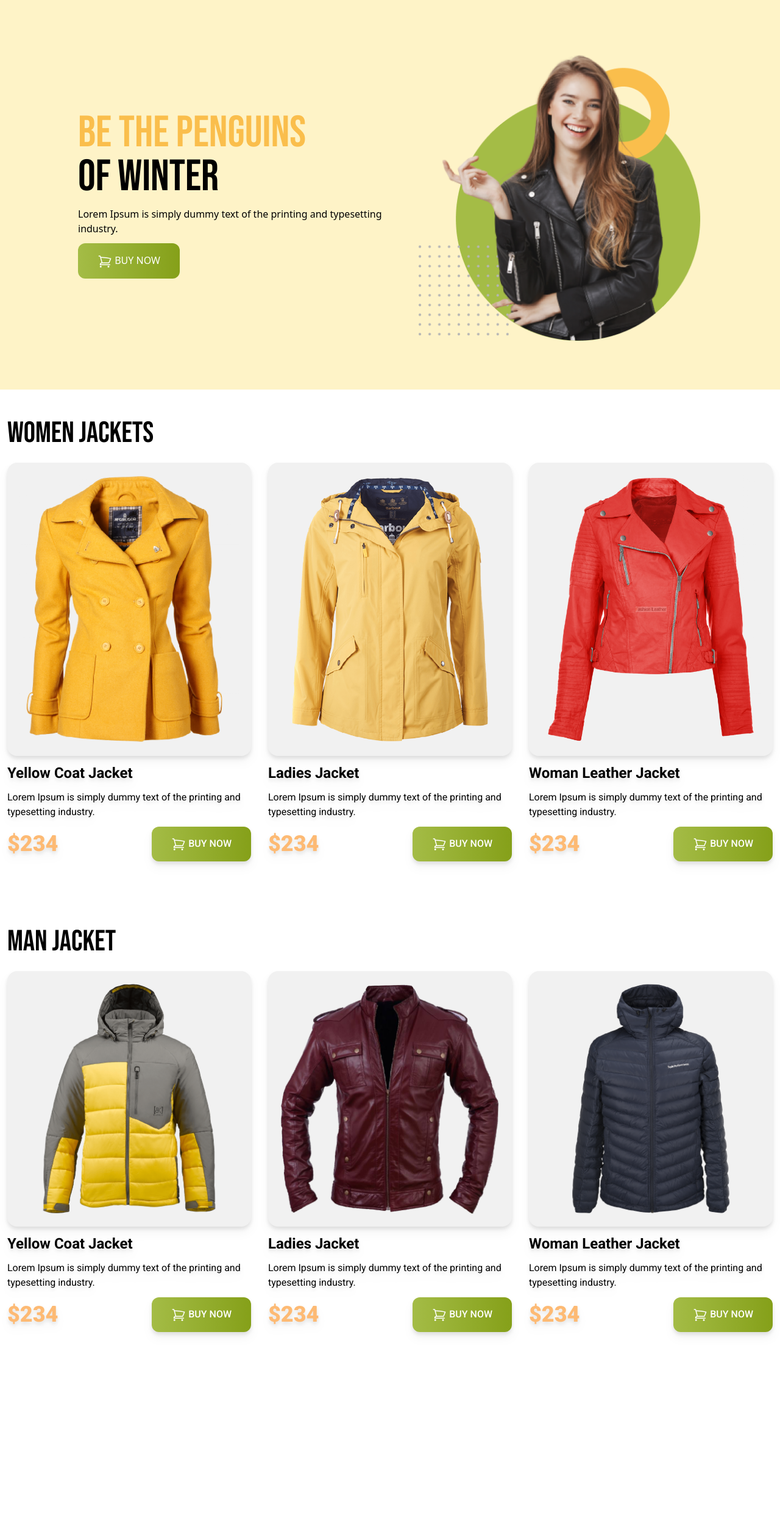
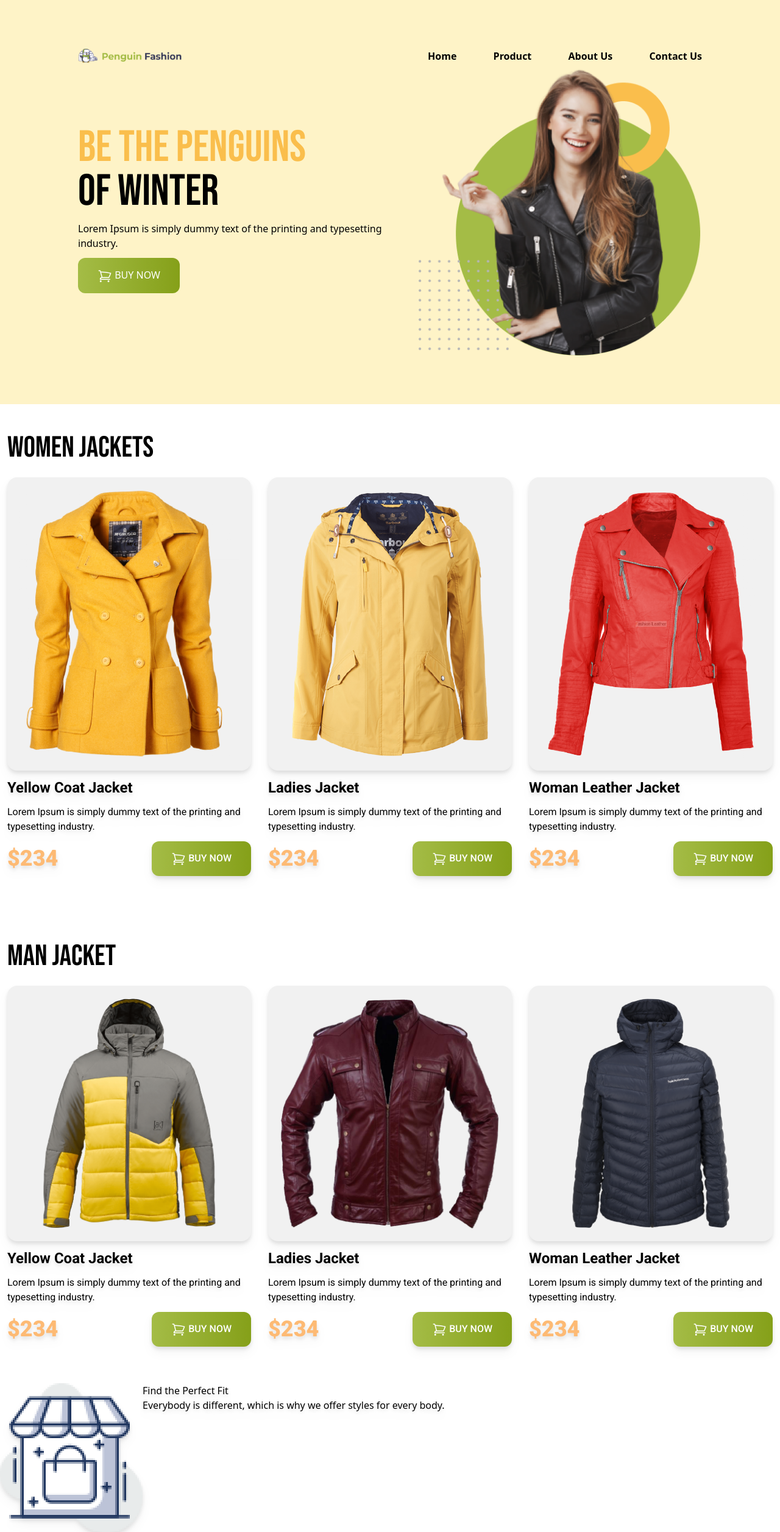
Before and after one commit to Rakib404H/Penguin-Fashion, a plain HTML site: page index.html in a window 1280 px wide. Shown: the top 2513 px of the page at 61% size. Before the commit the page ends 2245 px from the top, so only its background shows below. Drawn offline with nearby package versions, Linux system fonts and the light colour scheme.

Commit message:
nav done

```diff
--- a/index.html
+++ b/index.html
@@ -25,8 +25,16 @@
     <!-- Header section,,,,,,,,,,, -->
     <header class="bg-amber-100 py-20 px-4 md:px-32">
         <!-- nav section -->
-        <nav>
-
+        <nav class="flex justify-between items-center">
+            <div class="w-2/12">
+                <img src="icons/logo.png" alt="">
+            </div>
+            <div class="font-semibold space-x-14">
+                <a href="">Home</a>
+                <a href="">Product</a>
+                <a href="">About Us</a>
+                <a href="">Contact Us</a>
+            </div>
         </nav>
         <!-- banner section -->
         <div class="flex flex-col md:flex-row justify-between items-center">
@@ -83,7 +91,7 @@
                     <div class="bg-[#F1F1F1] p-5 rounded-2xl">
                         <img src="images/jacket-2.png" alt="">
                     </div>
-                    <h4 class="text-2xl font-bold">Ladies Jacket  </h4>
+                    <h4 class="text-2xl font-bold">Ladies Jacket </h4>
                     <p>Lorem Ipsum is simply dummy text of the
                         printing and typesetting industry.</p>
                     <div class="flex justify-between items-center">
@@ -153,7 +161,7 @@
                     <div class="bg-[#F1F1F1] p-5 rounded-2xl">
                         <img src="images/jacket-5.png" alt="">
                     </div>
-                    <h4 class="text-2xl font-bold">Ladies Jacket  </h4>
+                    <h4 class="text-2xl font-bold">Ladies Jacket </h4>
                     <p>Lorem Ipsum is simply dummy text of the
                         printing and typesetting industry.</p>
                     <div class="flex justify-between items-center">
@@ -192,11 +200,24 @@
                 </div>
             </div>
         </section>
-    </main>
         <!-- footer section -->
         <footer>
+            <div class="flex drop-shadow-lg">
+                <div >
+                    <img src="icons/house.png" alt="">
+                </div>
+                <div>
+                    <h3>Find the Perfect Fit</h3>
+                    <p>Everybody is different, which is why we
+                        offer styles for every body.</p>
+                </div>
+            </div>
+            <div>
+                <img src="images/shopping.png" alt="">
+            </div>
+        </footer>
+    </main>
 
-    </footer>
 </body>
 
 </html>
```
Lines whose indentation alone changed are shown as unchanged.
